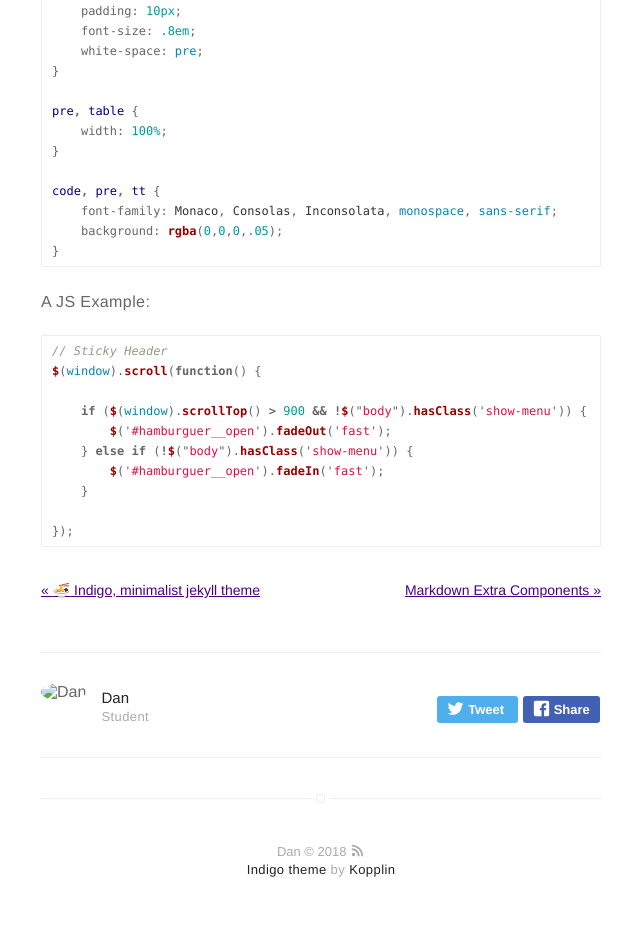
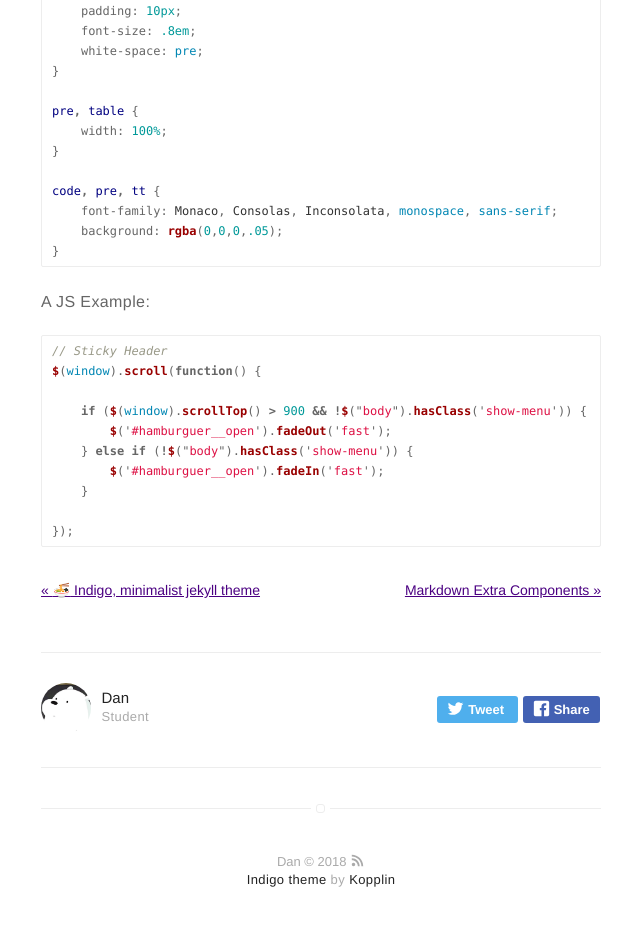
Before and after one commit to DanDanD-an/DanDanD-an.github.io, a Jekyll site: the page built from _posts/2016-02-24-markdown-common-elements.markdown, in a window 1280 px wide. Shown: the part 5256-6208 px from the top of the page, without its empty margins (319-959 px from the left). Built offline with Jekyll 4.4.1, drawn with Linux system fonts in a browser that asks for light colours; emoji names are drawn with the system emoji font.

Commit message:
change profile image2

```diff
--- a/_config.yml
+++ b/_config.yml
@@ -57,13 +57,13 @@ authors:
         name: Dan
         bio: Student
         external-image: false
-        picture: icebear.png
+        picture: assets/images/icebear.png
       #  twitter: johndoe
     jamesfoster:
         name: Dan
         bio: Student
         external-image: false
-        picture: icebear.png
+        picture: iassets/images/cebear.png
         #twitter: jamesfoster
 
 # do you want a larger site? change the option below
```
